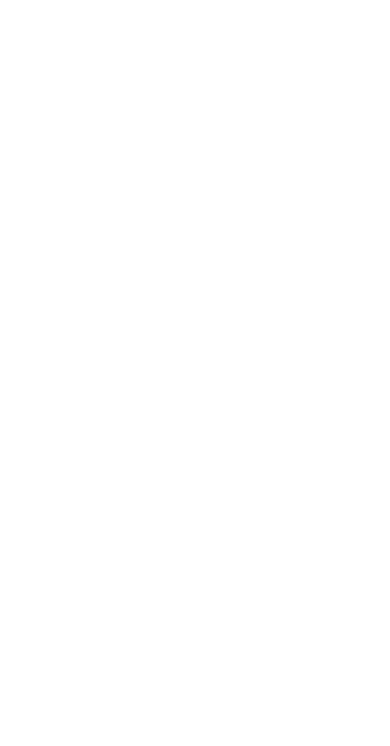
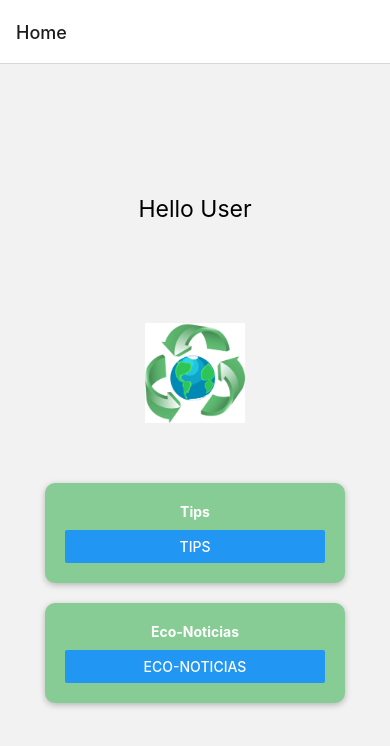
Before and after one commit to JoaquinPalacios/Recycle-Easy, a React Native app: screen /Home in a window 390 px wide. Shown: the top 746 px of the page. Built offline with nearby package versions, Linux system fonts and the light colour scheme.

Commit message:
Navigation set - Desafio 03

```diff
--- a/App.tsx
+++ b/App.tsx
@@ -24,7 +24,7 @@
   return (
     <>
         <SafeAreaView style={styles.container}>
-          <View>
+          <View style={styles.viewNavigation}>
             <MainNAvigationComponent />
             <StatusBar style="auto" />
             </View>
@@ -42,4 +42,8 @@
     alignItems: 'center',
     justifyContent: 'center',
   },
+  viewNavigation: {
+    flex: 1,
+    width: '100%',
+  },
 });
--- a/navigation/MainNavigation.tsx
+++ b/navigation/MainNavigation.tsx
@@ -1,5 +1,4 @@
-// import EcoNoticias from "../components/EcoNoticias/EcoNoticias";
-
+import EcoNoticias from "../components/EcoNoticias/EcoNoticias";
 import HomeComponent from "../screens/home/home";
 import { NavigationContainer } from "@react-navigation/native";
 import React from 'react';
@@ -17,7 +16,7 @@
             <NavigationContainer>
                 <Stack.Navigator initialRouteName='Home'>
                     <Stack.Screen name='Home' component={HomeComponent} />
-                    {/* <Stack.Screen name='Eco-Noticias' component={EcoNoticias} /> */}
+                    <Stack.Screen name='Eco-Noticias' component={EcoNoticias} />
                     <Stack.Screen name='Tips' component={TipsComponent} />
                 </Stack.Navigator>
             </NavigationContainer>
--- a/screens/home/home.tsx
+++ b/screens/home/home.tsx
@@ -1,11 +1,12 @@
 import { Button, Image, StyleSheet, Text, View } from "react-native"
 
 import CardsComponent from "../../components/cards/cards"
+import EcoNoticias from "../../components/EcoNoticias/EcoNoticias";
 import React from "react";
 
 // import { useNavigation } from "@react-navigation/native";
 
-// import EcoNoticias from "../../components/EcoNoticias/EcoNoticias";
+
 
 
 export interface HomeComponentProps {
@@ -14,11 +15,10 @@
 }
 
 const HomeComponent: React.FC<HomeComponentProps> = ({navigation}) => {
-    // const navigation = useNavigation<any>();
 
     return (
         <>
-            <View>
+            <View style={styles.viewContainer}>
                 <Text style={styles.title}>Hello User</Text>
                 <Image style={styles.logo} source={require('../../assets/images/Logo.png')} />
                 <CardsComponent>
@@ -26,13 +26,19 @@
                     <Button title='Tips' onPress={() => navigation.navigate('Tips')} />
                 </CardsComponent><CardsComponent>
                         <Text style={styles.textCard}>Eco-Noticias</Text>
-                        {/* <Button title='Eco-Noticias' onPress={() => navigation.navigate('Eco-Noticias')} /> */}
+                        <Button title='Eco-Noticias' onPress={() => navigation.navigate('Eco-Noticias')} />
                 </CardsComponent>
             </View>
         </>
     );
 };
 const styles = StyleSheet.create({
+    viewContainer: {
+        flex: 1,
+        alignItems: 'center',
+        justifyContent: 'center',
+        // width: '100%',
+    },
     logo: {
         width: 100,
         height: 100,
@@ -52,9 +58,9 @@
         textAlign: 'center',
         paddingBottom: 10,
     },
-    buttonStyle: {
-        width: '50%',
-    },
+    // buttonStyle: {
+    //     width: '50%',
+    // },
 });
 
 
```
Also changed, not shown: components/EcoNoticias/EcoNoticias.tsx (+0 -12 lines).
